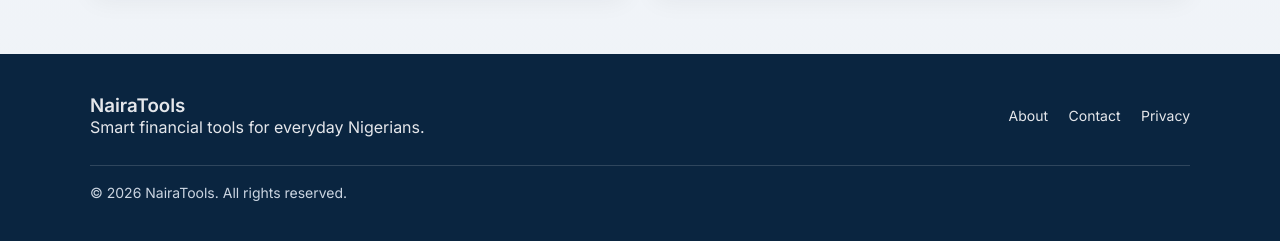
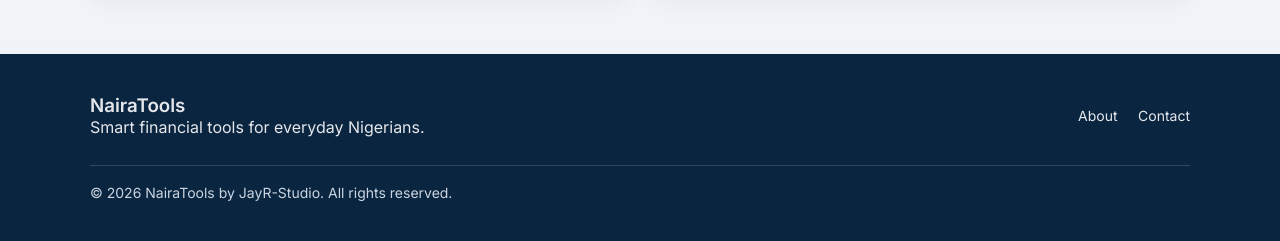
Before and after one commit to JayR-Studio/NairaTools, a Flask app: page /about in a window 1280 px wide. Shown: the part 815-1056 px from the top of the page. Run offline with Flask 3, Linux system fonts and the light colour scheme.

Commit message:
Footer Fixed

```diff
--- a/templates/base.html
+++ b/templates/base.html
@@ -62,12 +62,11 @@
         <div class="footer-links">
             <a href="{{ url_for('about') }}">About</a>
             <a href="{{ url_for('contact') }}">Contact</a>
-            <a href="#">Privacy</a>
         </div>
 
     </div>
     <div class="footer-bottom">
-        <p>&copy; {{ current_year }} NairaTools. All rights reserved.</p>
+        <p>&copy; {{ current_year }} NairaTools by JayR-Studio. All rights reserved.</p>
     </div>
 
 </footer>
```
